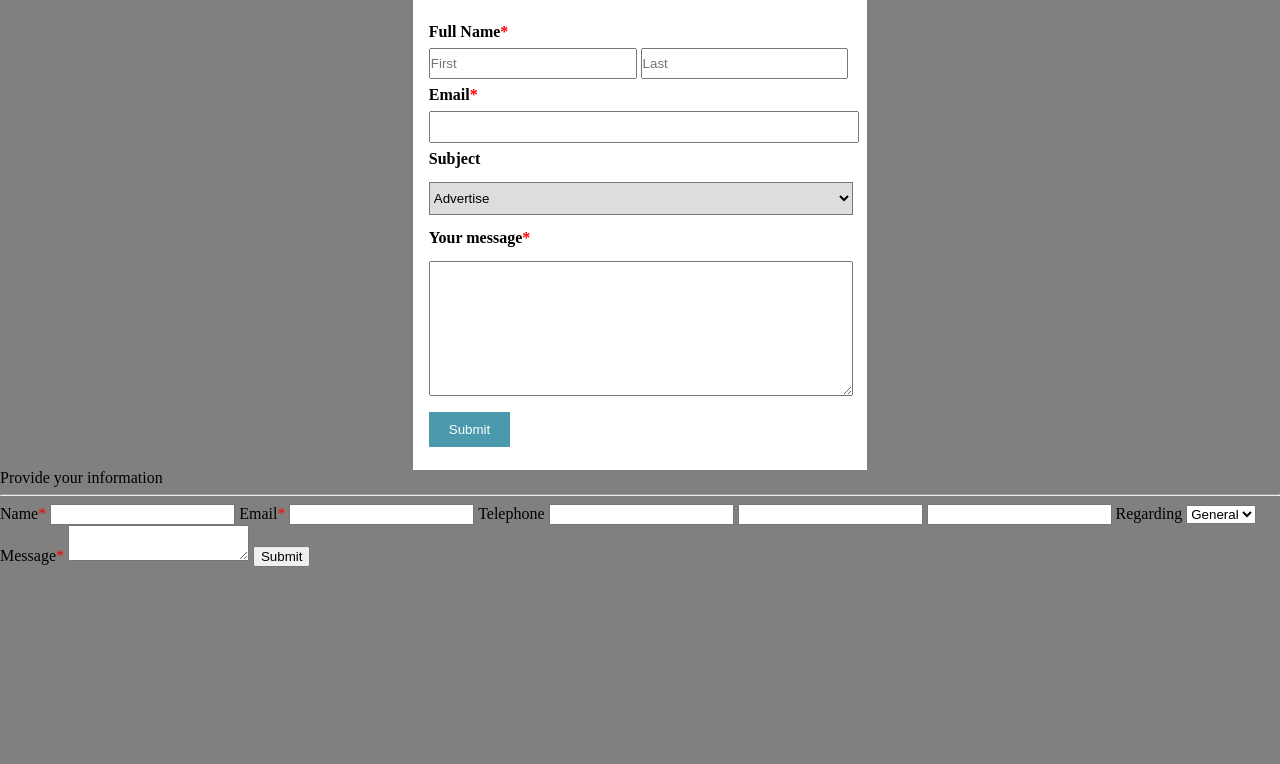
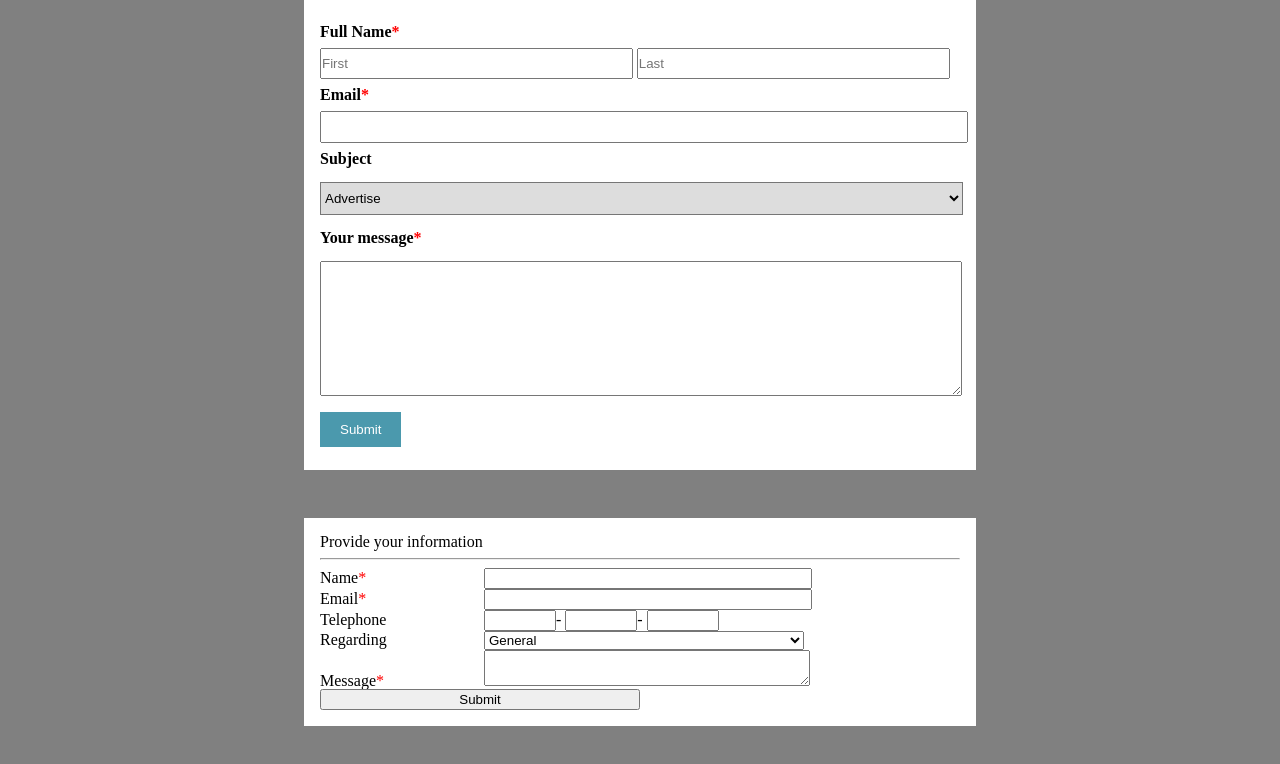
Before and after one commit to hermelen/formulaires, a plain HTML site: page index.html in a window 1280 px wide. Drawn offline with Linux system fonts and the light colour scheme.

Commit message:
Form2 resizing input and label

```diff
--- a/css/style.css
+++ b/css/style.css
@@ -1,10 +1,19 @@
+sup {
+  color: red;
+}
+
 body {
     background-color: grey;
 }
+form{
+  width: 50%;
+  margin:auto;
+  margin-bottom: 3em;
+}
+/*=============================== FIRST-FORM ==============================*/
+
 #first-form{
   padding: 1em;
-  width: 33%;
-  margin:auto;
   border: none;
   background-color: white;
 }
@@ -60,6 +69,37 @@ body {
 #first-form label{
     font-weight: bold;
 }
-sup {
-    color: red;
+
+
+/*=============================== SECOND-FORM ==============================*/
+
+#second-form{
+  background-color: white;
+  padding: 1em;
 }
+
+#second-form input, #second-form select, #second-form textarea, #second-form label{
+  display: inline-block;
+}
+
+#second-form input.phone2{
+  display: inline-block;
+  width: 10%;
+}
+
+#second-form p{
+  display: inline;
+}
+#second-form label{
+  width: 25%;
+}
+#second-form input, #second-form select, #second-form textarea{
+  width: 50%;
+}
+
+section.phone2 label{
+  width: 25%;
+}
+section.phone2 input{
+  width: 10%;
+}
--- a/index.html
+++ b/index.html
@@ -31,6 +31,10 @@
         <input type="submit" name="submit" value="Submit">
 
     </form>
+
+
+
+
     <form id="second-form" action="index.html" method="post">
         <fieldset>
             <legend>Provide your information</legend>
@@ -41,10 +45,12 @@
             <label for="email2">Email<sup>*</sup></label>
             <input type="email" name="email2" id="email2" value="">
 
+            <section class="phone2">
               <label for="phone2" class="phone2">Telephone</label>
-            <input type="text" id="phone2" class="phone2">
+              <input type="text" id="phone2" class="phone2"><p>-</p>
+              <input type="text" class="phone2"><p>-</p>
               <input type="text" class="phone2">
-            <input type="text" class="phone2">
+            </section>
 
             <label for="choice">Regarding</label>
             <select class="" name="">
```
Lines whose indentation alone changed are shown as unchanged.
